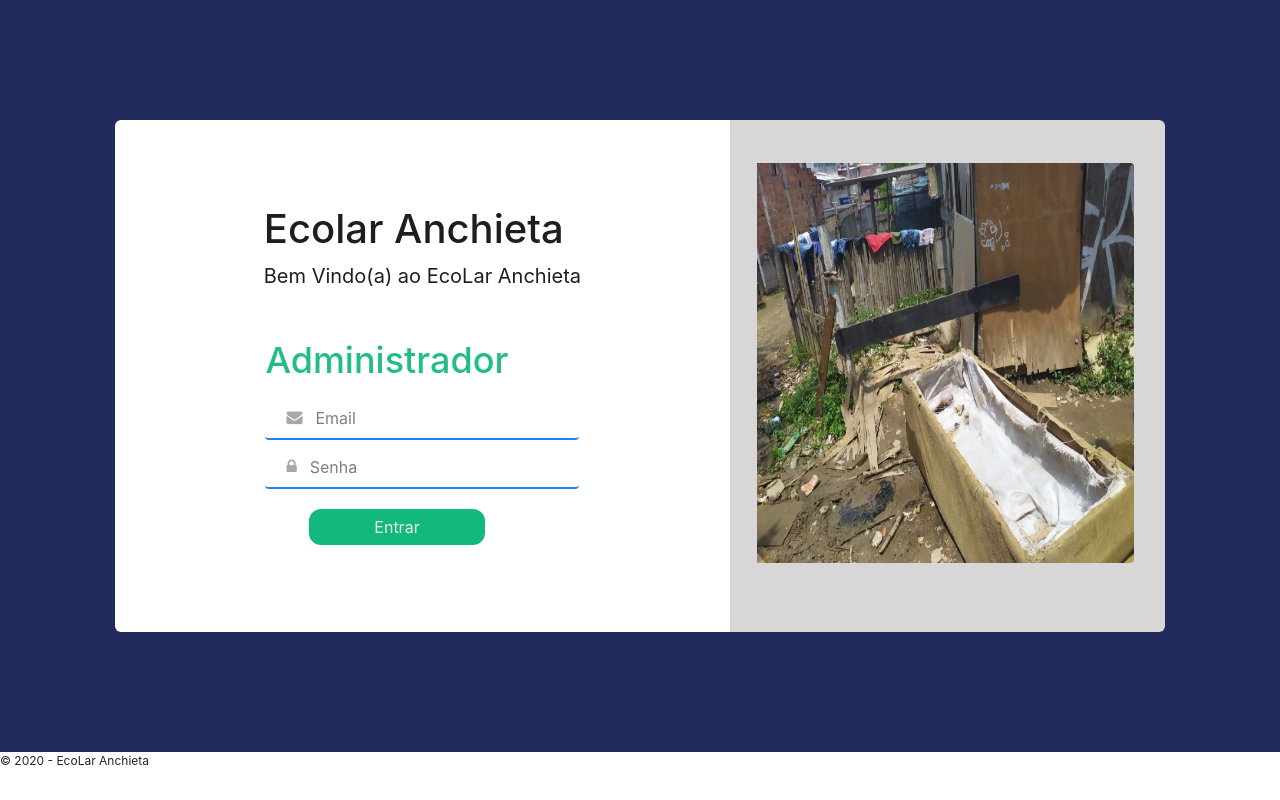
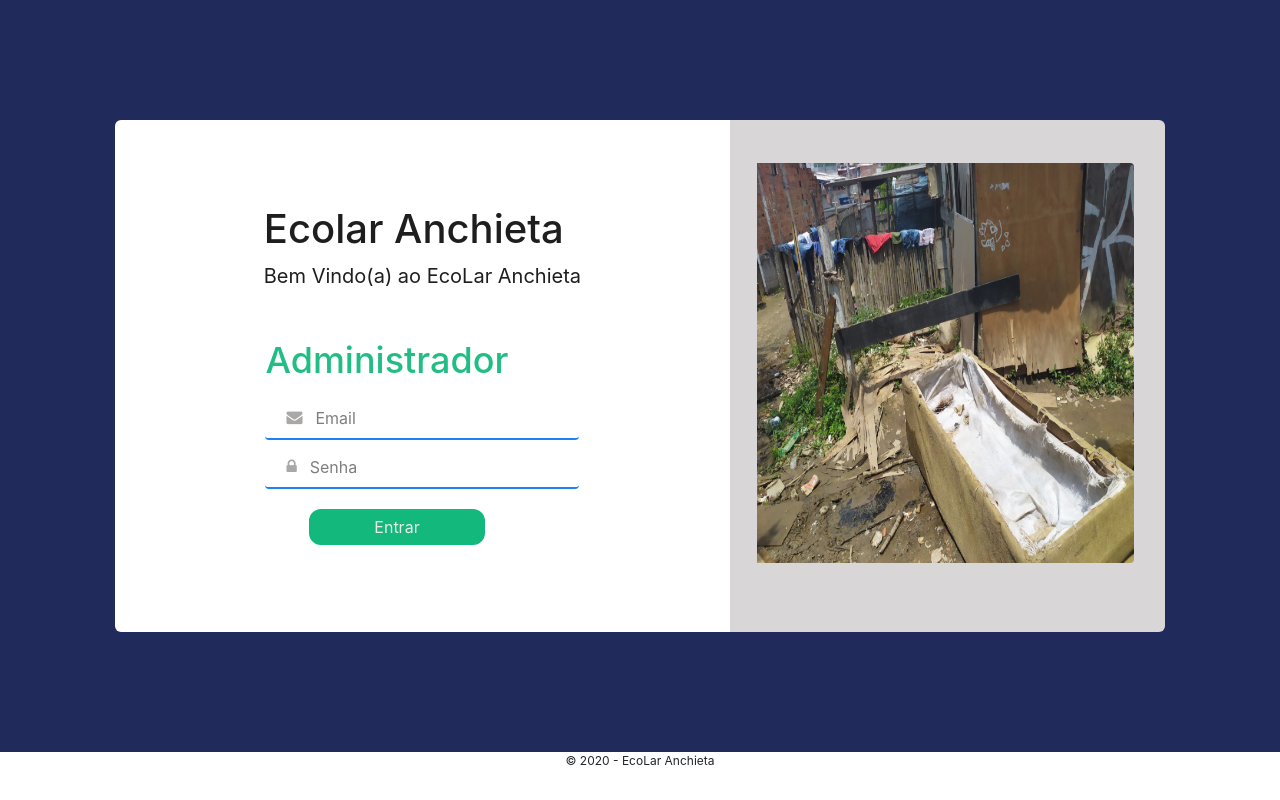
Before and after one commit to Squad9-RecodePro/ecoLarAnchieta, a React (Create React App) app in the folder frontend/: page /AdminLogin in a window 1280 px wide. Built offline with nearby package versions, Linux system fonts and the light colour scheme.

Commit message:
Ajustes nos novos menus e rodapé

```diff
--- a/frontend/src/components/Footer/index.jsx
+++ b/frontend/src/components/Footer/index.jsx
@@ -7,9 +7,12 @@ import './styles.css';
 const Footer = () => {
     return (
         <>
-            <footer>
-                &copy; {new Date().getFullYear()} - EcoLar Anchieta
-            </footer>
+            <div className="text-center">
+                <footer>
+                    &copy; {new Date().getFullYear()} - EcoLar Anchieta
+                </footer>
+            </div>
+
         </>
     );
 }
--- a/frontend/src/components/Menu/index.jsx
+++ b/frontend/src/components/Menu/Main Menu/index.jsx
@@ -2,7 +2,7 @@ import React from 'react';
 
 
 import { Navbar, Nav } from 'react-bootstrap';
-import logo from '../../assets/icons/icon.svg';
+import logo from '../../../assets/icons/icon.svg';
 
 const Menu = () => {
     return (
```
Also changed, not shown: frontend/src/components/Menu/Main Menu/styles.css (added).
